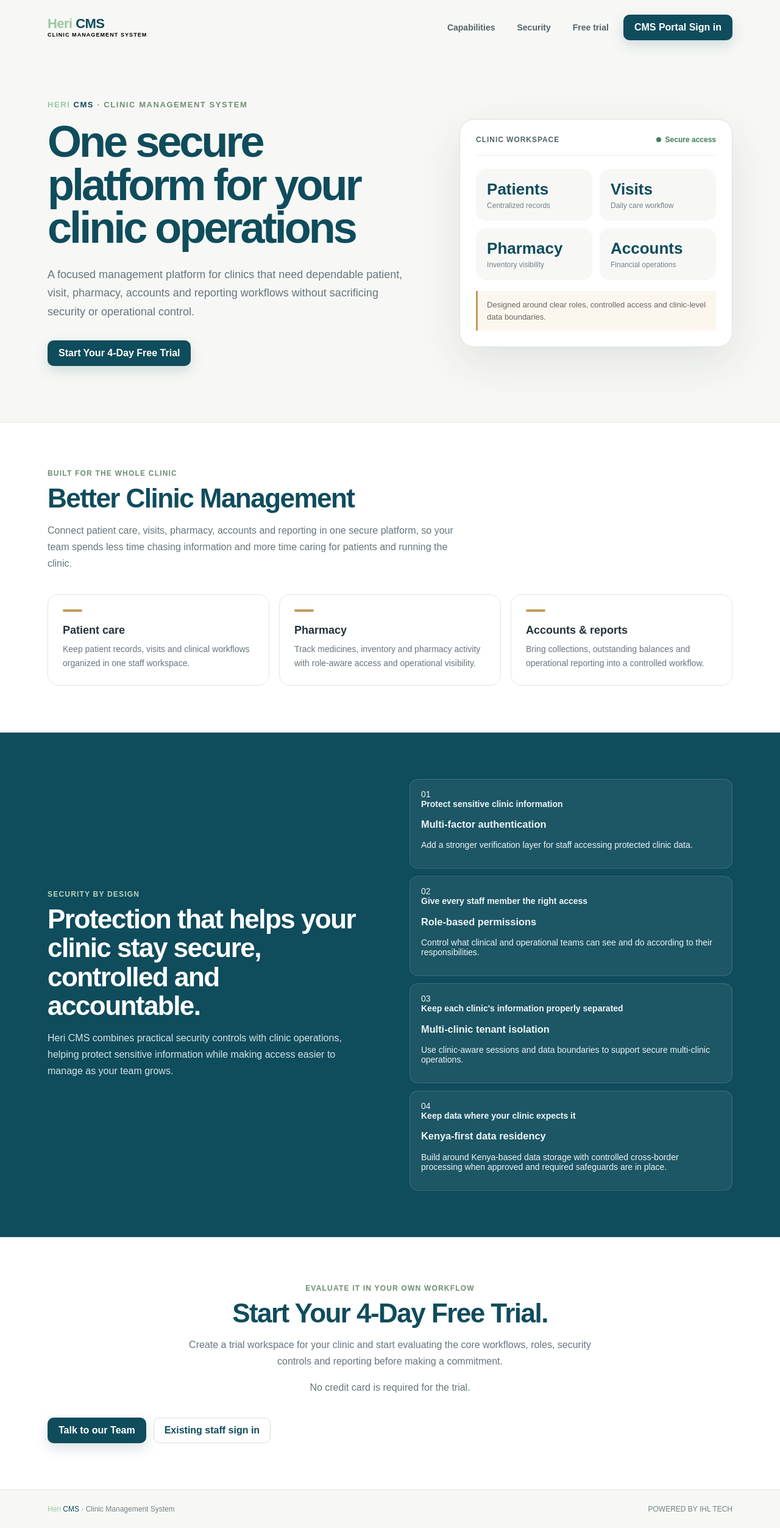
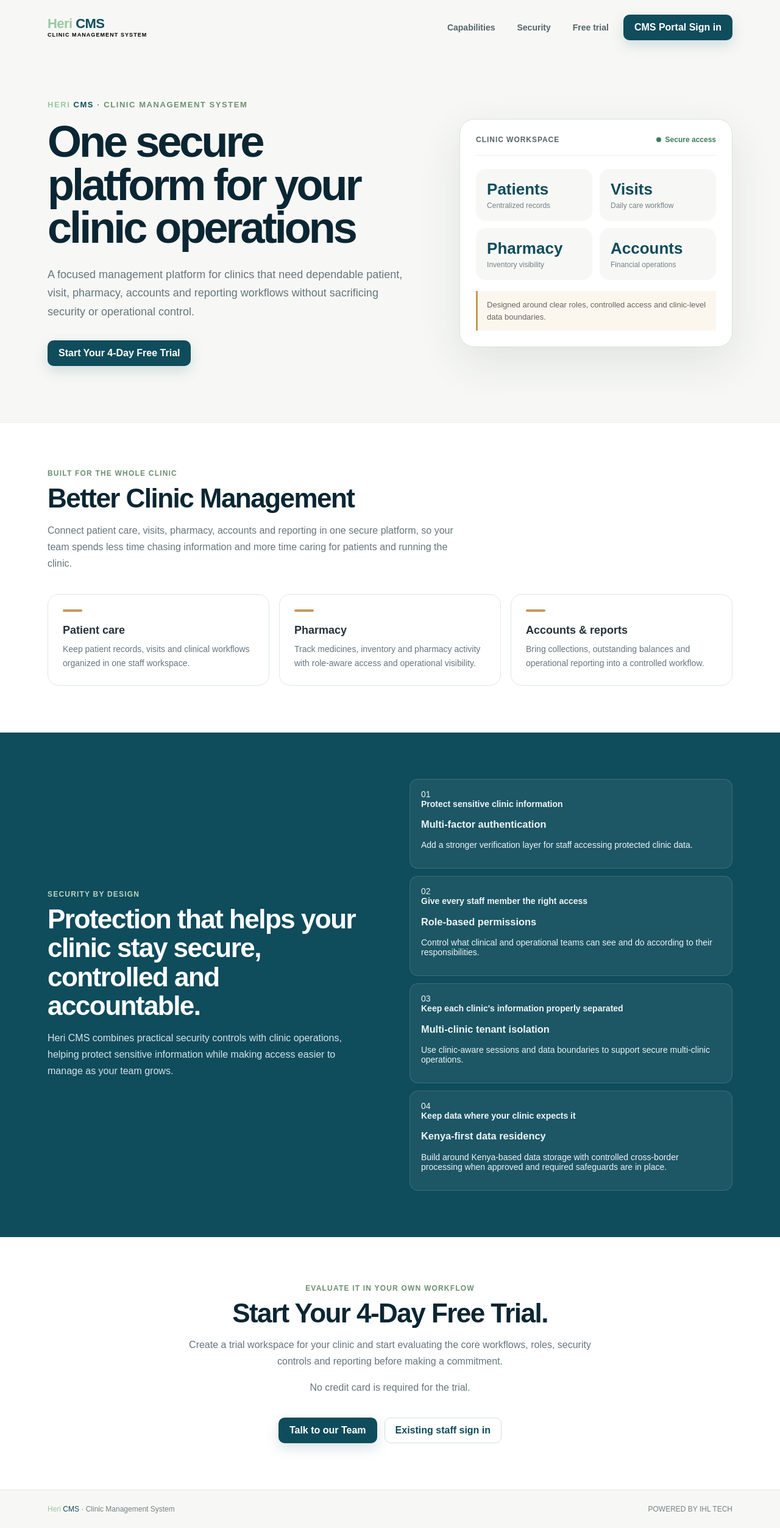
Before and after one commit to violetkimani77-ux/clinic-management-system, a Next.js app: page / in a window 1280 px wide. Shown: the whole page at 61% size. Built offline with nearby package versions, Linux system fonts and the light colour scheme.

Commit message:
refine: center landing trial actions

```diff
--- a/app/page.module.css
+++ b/app/page.module.css
@@ -13,7 +13,7 @@
 .primaryButton:hover, .secondaryButton:hover { transform: translateY(-1px); }
 .hero { max-width: 1180px; margin: 0 auto; padding: 74px 28px 92px; display: grid; grid-template-columns: minmax(0,1.15fr) minmax(320px,.85fr); gap: 70px; align-items: center; }
 .eyebrow { margin: 0 0 18px; color: #6b8f71; font-size: 13px; font-weight: 800; letter-spacing: .12em; text-transform: uppercase; }
-.heroTitle { max-width: 720px; margin: 0; color: #0f4c5c; font-size: clamp(42px,6vw,72px); line-height: .98; letter-spacing: -.055em; }
+.heroTitle { max-width: 720px; margin: 0; color: #0b2633; font-size: clamp(42px,6vw,72px); line-height: .98; letter-spacing: -.055em; }
 .heroText { max-width: 650px; margin: 26px 0 0; color: #66757d; font-size: 18px; line-height: 1.7; }
 .heroActions { margin-top: 32px; display: flex; flex-wrap: wrap; gap: 12px; }
 .secondaryButton { border: 1px solid #d5ded9; background: #fff; color: #0f4c5c; padding: 11px 17px; }
@@ -31,7 +31,7 @@
 .sectionInner { max-width:1180px; margin:0 auto; padding:76px 28px; }
 .sectionIntro { max-width:680px; margin-bottom:36px; }
 .sectionKicker { margin:0 0 10px; color:#6b8f71; font-size:12px; font-weight:800; letter-spacing:.1em; text-transform:uppercase; }
-.sectionTitle { margin:0; color:#0f4c5c; font-size:clamp(30px,4vw,44px); line-height:1.08; letter-spacing:-.035em; }
+.sectionTitle { margin:0; color:#0b2633; font-size:clamp(30px,4vw,44px); line-height:1.08; letter-spacing:-.035em; }
 .sectionText { margin:15px 0 0; color:#66757d; line-height:1.7; }
 .cards { display:grid; grid-template-columns:repeat(3,1fr); gap:16px; }
 .card { padding:24px; border:1px solid #e0e6e3; border-radius:18px; background:#fff; }
@@ -47,6 +47,7 @@
 .securityItem { padding:16px 18px; border:1px solid rgba(255,255,255,.14); border-radius:14px; background:rgba(255,255,255,.06); color:#edf5f6; font-size:14px; }
 .cta { text-align:center; }
 .cta .sectionIntro { margin-left:auto; margin-right:auto; }
+.ctaActions { justify-content: center; }
 .footer { border-top:1px solid #e0e6e3; background:#f7f8f5; }
 .footerInner { max-width:1180px; margin:0 auto; padding:24px 28px; display:flex; justify-content:space-between; gap:20px; color:#748188; font-size:12px; }
 @media (max-width:900px){ .hero,.security .sectionInner{grid-template-columns:1fr;gap:40px}.cards{grid-template-columns:1fr 1fr} }
```
